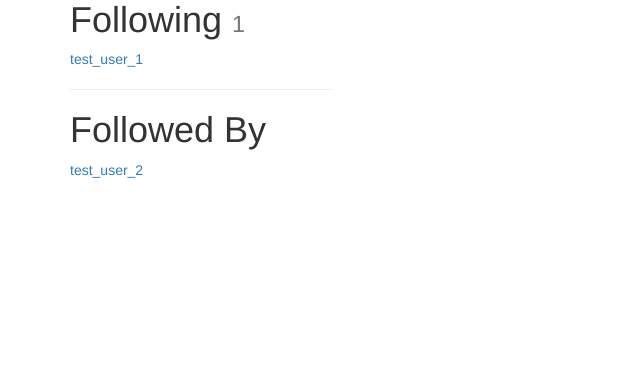
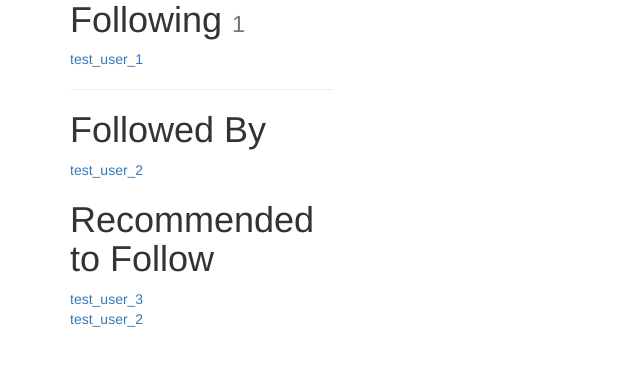
Before and after one commit to maksalizm/tweetme, a Django app: page /profile/admin/ in a window 1280 px wide. Shown: the part 226-592 px from the top of the page, without its empty margins (0-640 px from the left). Run offline with Django 3.2, Linux system fonts and the light colour scheme; a user stored in the database is signed in; data comes from the database, SQL or seed files in the repository; both versions use the stored data as it was after the commit; some libraries are stand-ins or nearby versions.

Commit message:
recommended 작업 완료

```diff
--- a/src/accounts/models.py
+++ b/src/accounts/models.py
@@ -38,6 +38,11 @@ class UserProfileManager(models.Manager):
             return True
         return False
 
+    def recommended(self, user, limit_to=10):
+        profile = user.profile
+        following = profile.get_following()
+        qs = self.get_queryset().exclude(user__in=following).exclude(id=profile.id).order_by("?")[:limit_to]
+        return qs
 
 class UserProfile(models.Model):
     user = models.OneToOneField(settings.AUTH_USER_MODEL, related_name="profile")
--- /dev/null
+++ b/src/accounts/templates/accounts/snippets/recommend.html
@@ -0,0 +1,6 @@
+{% for profile in recommended %}
+    <a href="/profile/{{ profile.user.username }}/">{{ profile.user.username }}</a>
+    <br/>
+    {% empty %}
+    <p class="lead">Not followed by any users</p>
+{% endfor %}
--- a/src/accounts/templates/accounts/user_detail.html
+++ b/src/accounts/templates/accounts/user_detail.html
@@ -1,5 +1,5 @@
 {% extends "base.html" %}
-
+{% load recommended %}
 {% block content %}
     <div class="row">
         <div class="col-sm-3 col-xs-12">
@@ -29,6 +29,8 @@
                 {% empty %}
                 <h4>Not followed by any users</h4>
             {% endfor %}
+            <h1>Recommended to Follow</h1>
+            {% recommended request.user %}
         </div>
         <div class="col-sm-9 col-xs-12">
             <h1>Tweets</h1>
--- /dev/null
+++ b/src/accounts/templatetags/recommended.py
@@ -0,0 +1,15 @@
+from django import template
+from django.contrib.auth import get_user_model
+
+from accounts.models import UserProfile
+
+register = template.Library()
+
+User = get_user_model()
+
+
+@register.inclusion_tag("accounts/snippets/recommend.html")
+def recommended(user):
+    if isinstance(user, User):
+        qs = UserProfile.objects.recommended(user)
+        return {"recommended" : qs}
--- a/src/accounts/views.py
+++ b/src/accounts/views.py
@@ -22,6 +22,7 @@ class UserDetailView(DetailView):
         context = super(UserDetailView, self).get_context_data(*args, **kwargs)
         following = UserProfile.objects.is_following(self.request.user, self.get_object())
         context['following'] = following
+        context['recommended'] = UserProfile.objects.recommended(self.request.user)
         return context
 
 
--- a/src/templates/base.html
+++ b/src/templates/base.html
@@ -144,7 +144,7 @@
         $(document).on('click', '.tweet-reply', function (e) {
             e.preventDefault();
             var $self = $(this);
-            var tweetId = $self.data('id');
+            var parentId = $self.data('id');
             var tweetUser = $self.data('user');
 
             $('#replyModal').modal({});
@@ -155,6 +155,8 @@
                 })
                 .find('textarea')
                 .val("@" + tweetUser);
+            $('#tweetReplyArea').after('<input type="hidden" value="'+ parentId +'" name="parent_id">')
+            $('#tweetReplyArea').after('<input type="hidden" value="true" name="reply">')
         });
         $("#sendDataReply").on('click', function (evt) {
             evt.preventDefault();
--- a/src/templates/reply-modal.html
+++ b/src/templates/reply-modal.html
@@ -5,7 +5,7 @@
                 <div class="modal-header">
                     <button type="button" class="close" data-dismiss="modal" aria-label="Close"><span
                             aria-hidden="true">&times;</span></button>
-                    <h4 class="modal-title" id="replayModalLabel">Modal title</h4>
+                    <h4 class="modal-title" id="replayModalLabel">Reply</h4>
                 </div>
                 <div class="modal-body">
                     {% csrf_token %}
--- a/src/tweets/api/serializers.py
+++ b/src/tweets/api/serializers.py
@@ -44,6 +44,7 @@ class ParentTweetModelSerializer(serializers.ModelSerializer):
 
 
 class TweetModelSerializer(serializers.ModelSerializer):
+    parent_id = serializers.CharField(write_only=True, required=False)
     user = UserDisplaySerializer(read_only=True)
     date_display = serializers.SerializerMethodField()
     timesince = serializers.SerializerMethodField()
@@ -54,6 +55,7 @@ class TweetModelSerializer(serializers.ModelSerializer):
     class Meta:
         model = Tweet
         fields = [
+            'parent_id',
             'id',
             'user',
             'content',
@@ -65,6 +67,7 @@ class TweetModelSerializer(serializers.ModelSerializer):
             'did_like',
             'reply',
         ]
+        # read_only_field = ['reply', ]
 
     def get_did_like(self, obj):
         request = self.context.get('request')
--- a/src/tweets/templates/tweets/tweet_list.html
+++ b/src/tweets/templates/tweets/tweet_list.html
@@ -56,7 +56,7 @@
     <script id="retweet_reply" type="text/x-template">
         <div class="media">
             <div class="media-body">
-                <span style="color:#cccccc">Reply  @${tweetUser}</span>
+                <span style="color:#cccccc">Reply to  @${tweetUser}</span>
                 <br/>
                 ${content} <br/>
                 via <a href="${url}">${user}</a> | ${dateDisplay}
```
Also changed, not shown: src/accounts/templatetags/__init__.py (added), src/db.sqlite3.
